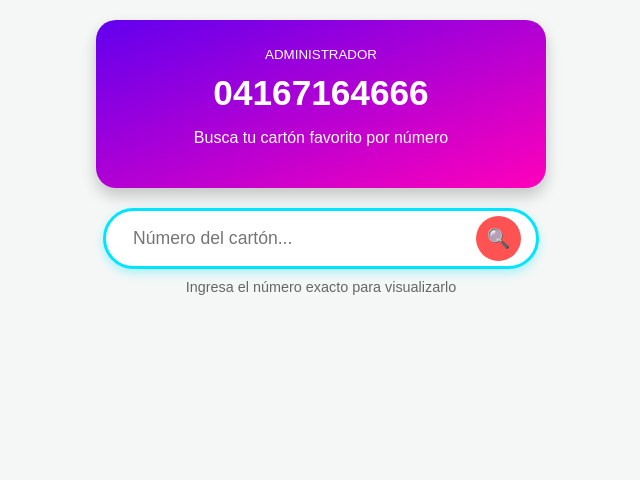
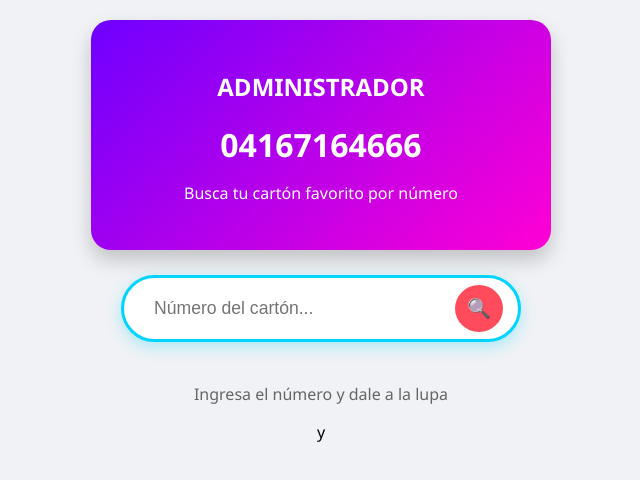
Before and after one commit to cordovarebeca91-bot/Bingoisa, a plain HTML site: page index.html in a window 1280 px wide. Shown: the whole page, without its empty margins (319-959 px from the left). Drawn offline with Linux system fonts and the light colour scheme.

Commit message:
Update index.html

```diff
--- a/index.html
+++ b/index.html
@@ -6,62 +6,61 @@
     <title>Bingo Isa - Buscador</title>
     <style>
         body {
-            font-family: Arial, sans-serif;
-            background-color: #f4f7f6;
+            font-family: 'Segoe UI', sans-serif;
+            background-color: #f0f2f5;
+            margin: 0;
+            padding: 20px;
             display: flex;
             flex-direction: column;
             align-items: center;
-            margin: 0;
-            padding: 20px;
         }
 
-        /* El diseño colorido que aprobaste */
         .header-card {
-            background: linear-gradient(to bottom right, #6200ee, #ff00ba);
+            background: linear-gradient(135deg, #6e00ff, #ff00d4);
+            border-radius: 20px;
+            padding: 30px;
             width: 90%;
             max-width: 400px;
-            border-radius: 20px;
-            padding: 25px;
             text-align: center;
             color: white;
-            box-shadow: 0 8px 15px rgba(0,0,0,0.2);
-            margin-bottom: 20px;
+            box-shadow: 0 10px 20px rgba(0,0,0,0.2);
+            margin-bottom: 25px;
         }
 
         .phone {
-            font-size: 2.2rem;
+            font-size: 2rem;
             font-weight: bold;
+            display: block;
             margin: 10px 0;
-            display: block;
         }
 
-        /* Buscador centrado y visible */
-        .search-box {
-            width: 90%;
+        .search-container {
+            width: 95%;
             max-width: 400px;
             display: flex;
+            align-items: center;
             background: white;
-            border: 3px solid #00e5ff;
             border-radius: 50px;
             padding: 5px 15px;
-            align-items: center;
-            box-shadow: 0 4px 10px rgba(0,229,255,0.3);
+            border: 3px solid #00d4ff;
+            box-shadow: 0 5px 15px rgba(0, 212, 255, 0.3);
+            box-sizing: border-box; /* Esto evita que se esconda a la derecha */
         }
 
         input {
-            flex: 1;
             border: none;
-            padding: 12px;
+            padding: 15px;
+            width: 100%;
             font-size: 1.1rem;
             outline: none;
+            border-radius: 50px;
         }
 
-        .btn-search {
-            background-color: #ff5252;
+        .search-btn {
+            background-color: #ff4b5c;
             border: none;
             color: white;
-            width: 45px;
-            height: 45px;
+            padding: 12px;
             border-radius: 50%;
             cursor: pointer;
             font-size: 1.2rem;
@@ -70,53 +69,50 @@
         #contenedor-carton {
             margin-top: 25px;
             width: 100%;
-            max-width: 450px;
+            max-width: 500px;
             text-align: center;
         }
 
         img {
             width: 100%;
             border-radius: 15px;
-            box-shadow: 0 5px 15px rgba(0,0,0,0.2);
+            box-shadow: 0 8px 20px rgba(0,0,0,0.2);
         }
     </style>
 </head>
 <body>
 
     <div class="header-card">
-        <small>ADMINISTRADOR</small>
+        <h2>ADMINISTRADOR</h2>
         <span class="phone">04167164666</span>
         <p>Busca tu cartón favorito por número</p>
     </div>
 
-    <div class="search-box">
+    <div class="search-container">
         <input type="number" id="inputNumero" placeholder="Número del cartón...">
-        <button class="btn-search" onclick="realizarBusqueda()">🔍</button>
+        <button class="search-btn" onclick="buscarCarton()">🔍</button>
     </div>
 
-    <p style="color: #666; font-size: 0.9rem; margin-top: 10px;">
-        Ingresa el número exacto para visualizarlo
-    </p>
-
     <div id="contenedor-carton">
-        </div>
+        <p style="color: #666;">Ingresa el número y dale a la lupa</p>
+    </div>
 
     <script>
-        function realizarBusqueda() {
+        function buscarCarton() {
             const num = document.getElementById('inputNumero').value;
             const contenedor = document.getElementById('contenedor-carton');
 
-            if (num === "") {
-                alert("Por favor escribe un número");
+            if (!num) {
+                alert("Escribe un número primero");
                 return;
             }
 
-            // IMPORTANTE: Aquí conectamos con las fotos reales del servidor
-            const urlImagen = `https://rebeca91-bot.github.io/cartones/${num}.jpg`;
+            // CORRECCIÓN: La ruta según tu captura de GitHub
+            const url = `https://rebeca91-bot.github.io/${num}.jpg`;
 
-            contenedor.innerHTML = `<img src="${urlImagen}" alt="Cargando cartón..." onerror="this.onerror=null; alert('El cartón número ' + num + ' no existe aún.');">`;
+            contenedor.innerHTML = `<img src="${url}" alt="Cargando..." onerror="this.onerror=null; alert('El cartón ${num} no se encontró en el servidor');">`;
         }
     </script>
 
 </body>
-</html>
+</html>y
```
